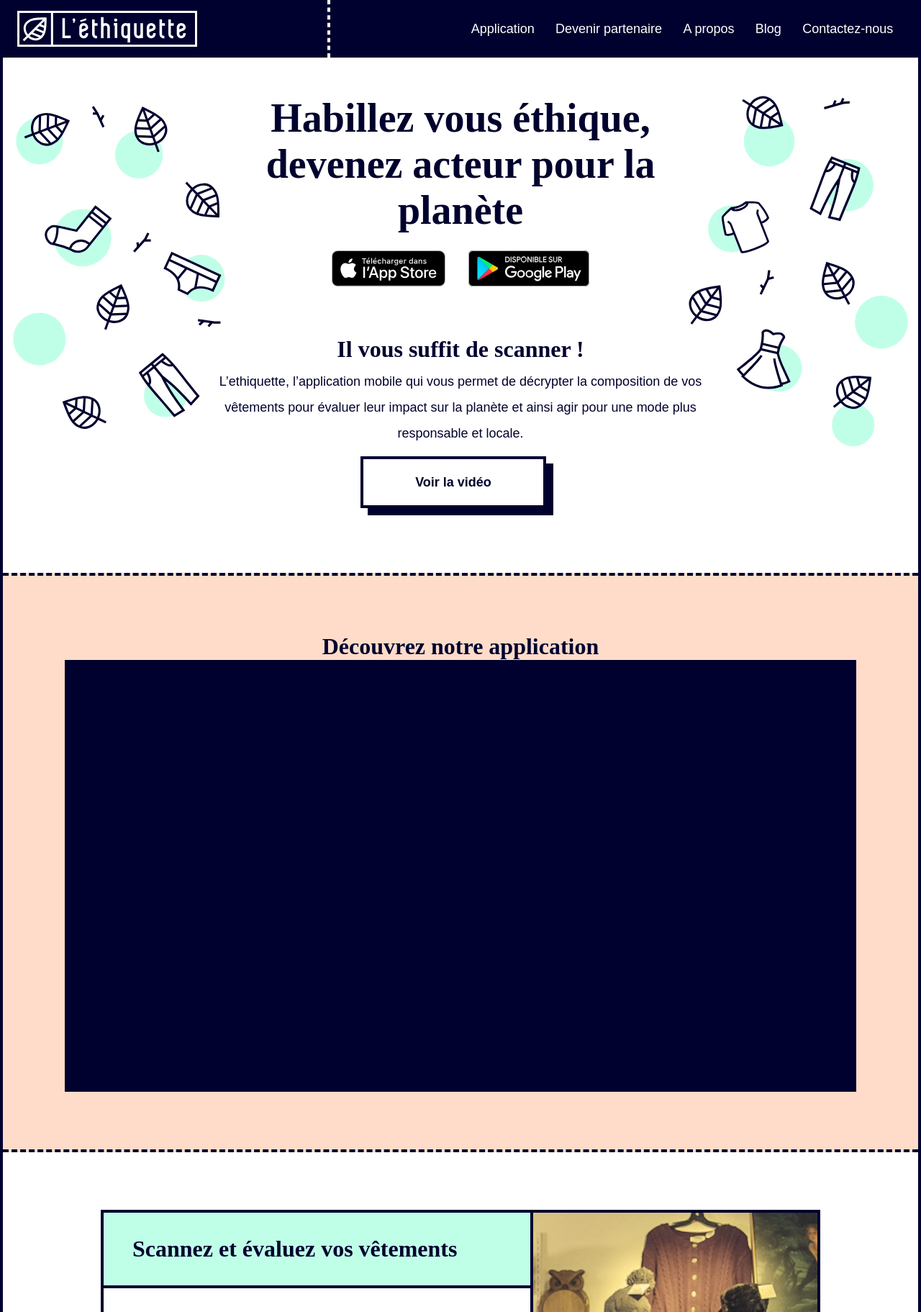
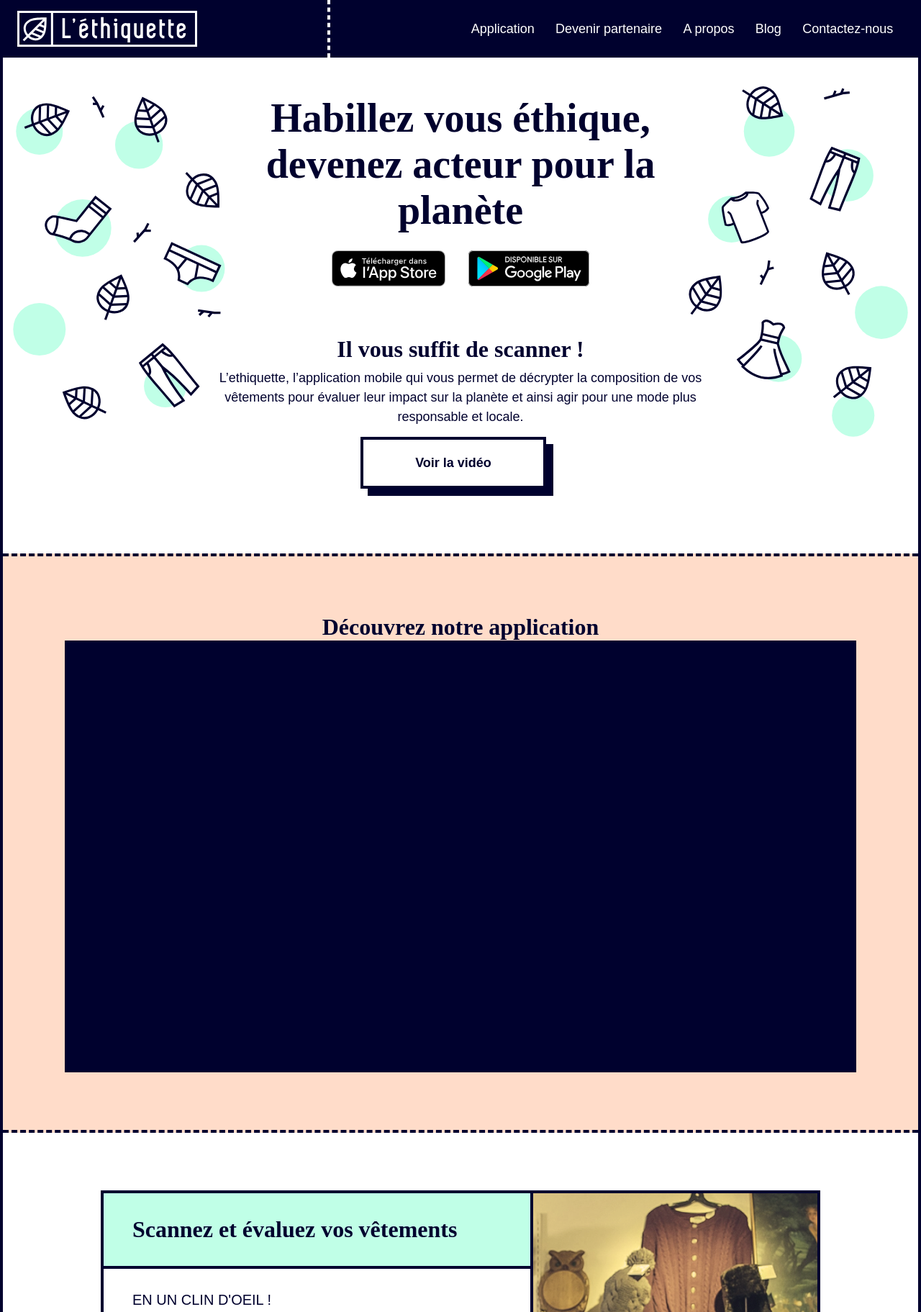
Before and after one commit to Pugonaute/Phygital, a PHP site: page / in a window 1280 px wide. Shown: the top 1823 px of the page at 72% size. Run offline with PHP 8.4, Linux system fonts and the light colour scheme; data that the repository does not hold is empty; style sheets or scripts are compiled from the project's sources.

Commit message:
Update _typo.scss

```diff
--- a/sass/helpers/_typo.scss
+++ b/sass/helpers/_typo.scss
@@ -79,6 +79,13 @@ h1{
 	font-weight: 700;
 	font-size: $titre1;
 	color:$blue;
+
+	@include responsive(small){
+		font-family: 'Recoleta-Bold', 'Recoleta', serif;
+		font-weight: 700;
+		font-size: $titre1_small;
+		color:$blue;
+	}
 }
 
 h2{
@@ -105,8 +112,7 @@ h4{
 
 p{
 	font-size: $courant;
-	line-height: 2em;
+	line-height: 1.5em;
 	font-weight: 300;
 	color:$blue;
-
 }
```
